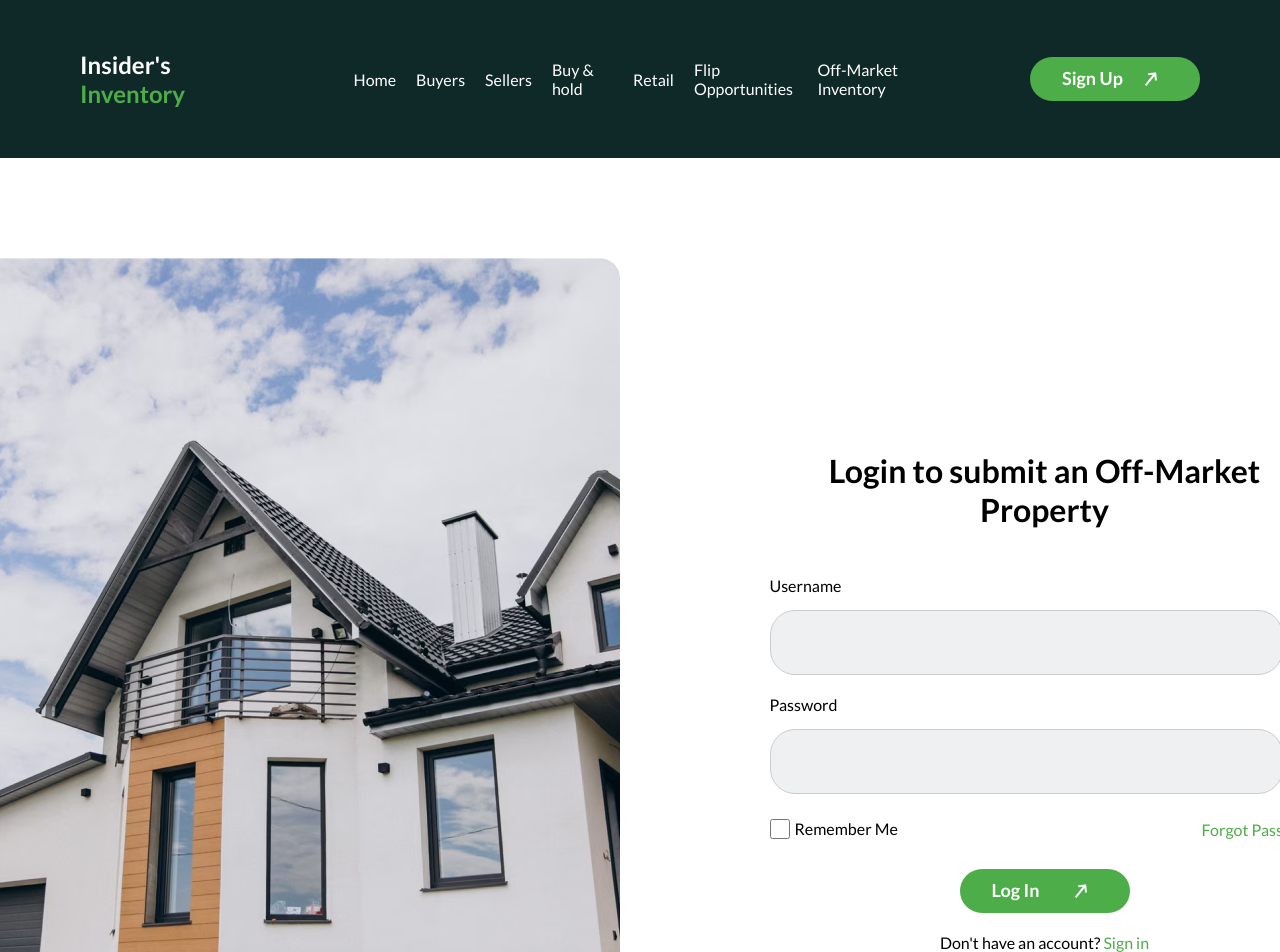
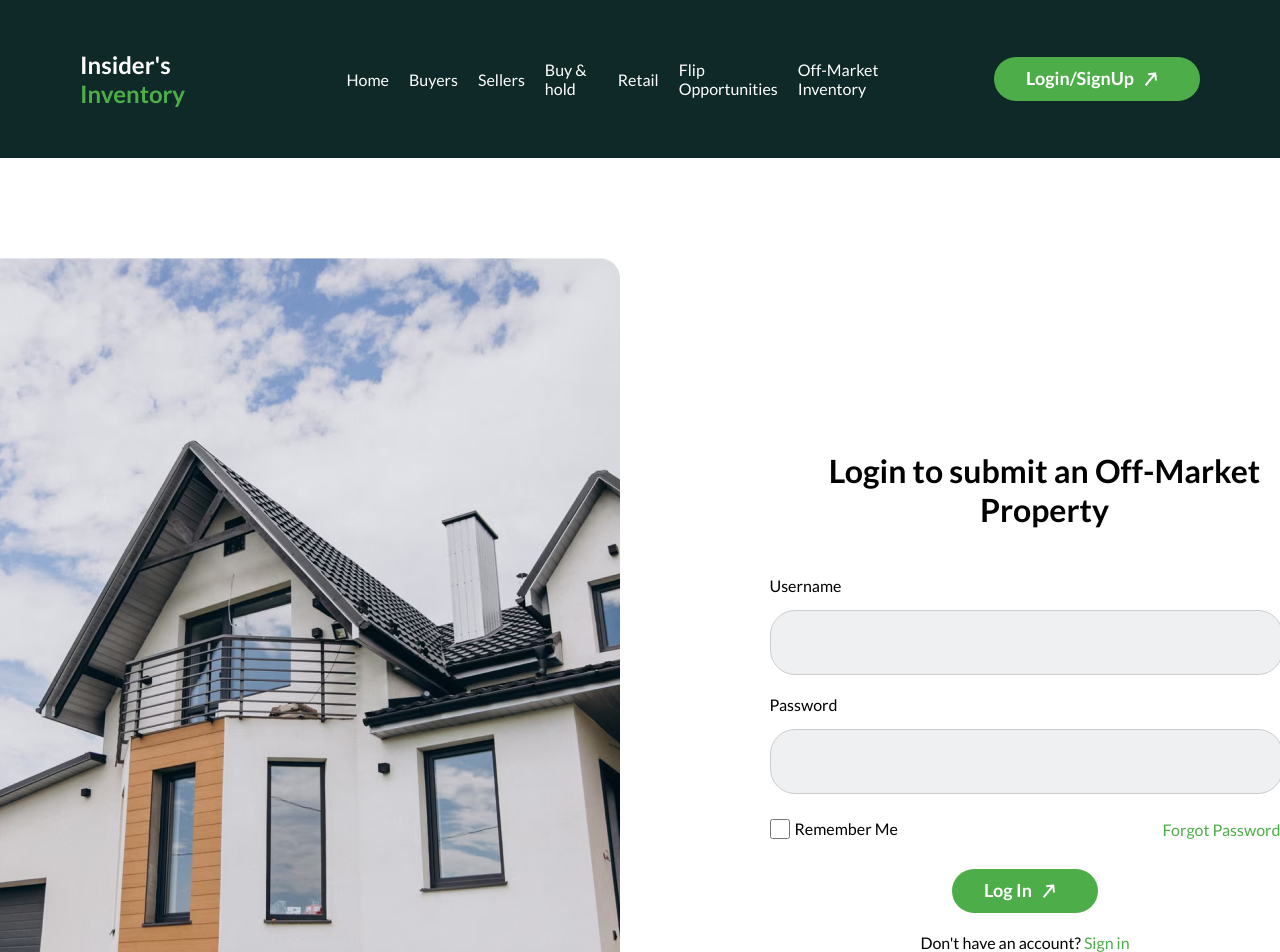
Before and after one commit to Jahanzaibali2/Insider-Inventory, a React app: page /SignUp in a window 1280 px wide. Shown: the top 952 px of the page. Built offline with nearby package versions, Linux system fonts and the light colour scheme; the HTML template or start-up script is replaced by a standard one.

Commit message:
Login Page Done

```diff
--- a/src/Components/Body/TextAndLabels/LogIn/Login.css
+++ b/src/Components/Body/TextAndLabels/LogIn/Login.css
@@ -31,6 +31,7 @@
     display: flex;
     align-items: center;
     justify-content: space-between;
+    margin-right: 39px;
 
   }
 
@@ -66,6 +67,8 @@
     padding-top: 30px;
     flex-direction: column;
     align-items: center;
+    margin-right: 39px;
+
   }
 
   .headingDiv {
--- a/src/Components/General/Button.css
+++ b/src/Components/General/Button.css
@@ -5,7 +5,7 @@
     background-color: var(--green);
     border: none;
     color: white;
-    width: 106px;
+    width: 100%;
     height: 22px;
     font-family: Lato;
     font-size: 18px;
--- a/src/Components/NavBar/Header.jsx
+++ b/src/Components/NavBar/Header.jsx
@@ -17,7 +17,7 @@ function NavBar() {
 
                 <Heading />
                 <List />
-                <Button text="Sign Up"/>
+                <Button text="Login/SignUp"/>
 
 
             </div>
```
